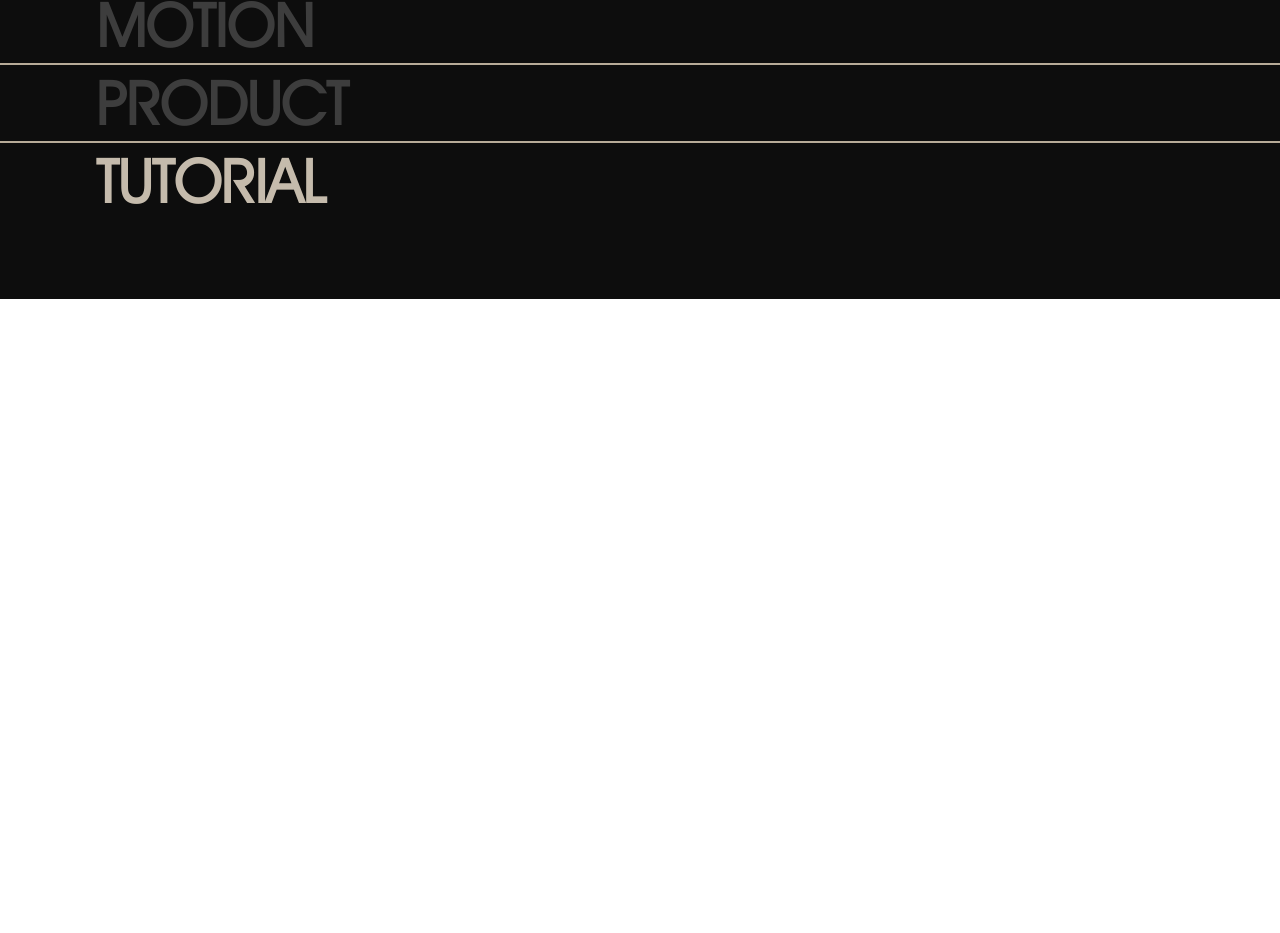
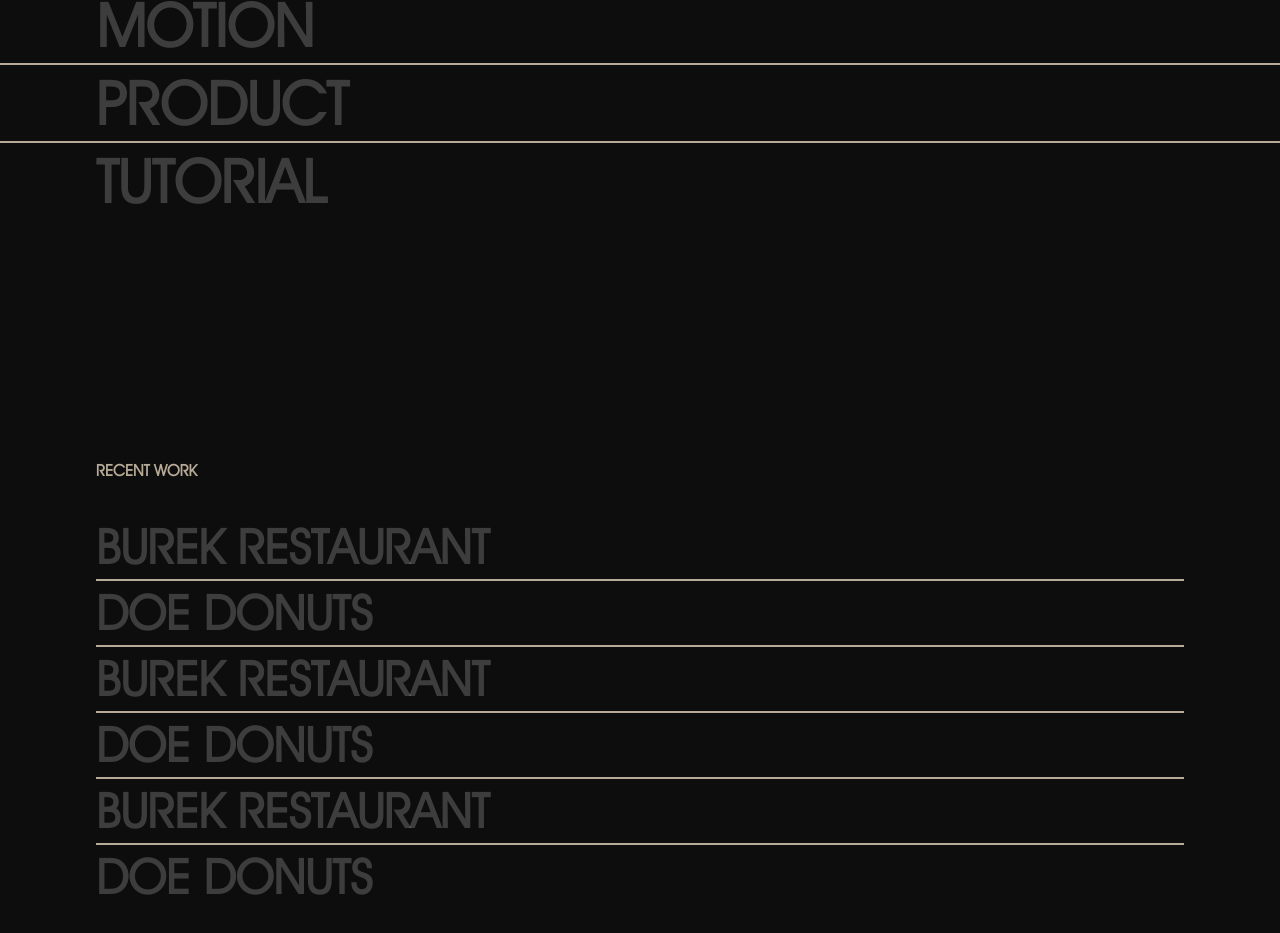
Before and after one commit to Abdelrahman-Magdy-Elawady/portfolio, a React (Vite) app: page / in a window 1280 px wide. Shown: the part 1601-2534 px from the top of the page. Before the commit the page ends 1900 px from the top, so only its background shows below. Built offline with nearby package versions, Linux system fonts and the light colour scheme.

Commit message:
add projects section

```diff
--- /dev/null
+++ b/src/components/Projects.jsx
@@ -0,0 +1,88 @@
+import gsap from "gsap";
+import { useGSAP } from "@gsap/react";
+import { useRef } from "react";
+import RectSectionClip from "./RectSectionClip";
+import TextRevealWithScroll from "./TextRevealWithScroll";
+
+export default function Projects({ children: projects }) {
+  const ref = useRef();
+  const { contextSafe } = useGSAP(() => {}, { scope: ref });
+  const mouseHandler = contextSafe((e) => {
+    const rect = e.currentTarget.getBoundingClientRect();
+    const offsetX = e.clientX - rect.left;
+    const offsetY = e.clientY - rect.top;
+    gsap.to(".imgs-container", {
+      x: `${offsetX}`,
+      y: `${offsetY}`,
+      xPercent: -50,
+      yPercent: -50,
+      width: `250px`,
+      height: "200px",
+      ease: "sine",
+      duration: 0.1,
+    });
+  });
+  const leaveHandler = contextSafe(() => {
+    gsap.to(".imgs-container", {
+      width: `0px`,
+      height: `0px`,
+      ease: "sine",
+      duration: 0.3,
+    });
+  });
+  const translateHandler = contextSafe((index) => {
+    gsap.to(".imgs-container-inner", {
+      yPercent: `${-index * 100}`,
+      ease: "sine",
+      duration: 0.5,
+    });
+  });
+  return (
+    <div ref={ref} className="relative isolate w-full h-full ">
+      <div
+        className="w-full h-full"
+        onMouseMove={mouseHandler}
+        onMouseLeave={leaveHandler}
+      >
+        <div className="pointer-events-none imgs-container absolute  overflow-hidden h-0 w-0 z-10 -translate-y-1/2 -translate-x-1/2">
+          <div className="imgs-container-inner h-full w-full">
+            {projects.map((project, index) => (
+              <div
+                key={index}
+                className="h-full w-full border-[--red] border-2"
+              >
+                <img
+                  src={project?.img}
+                  alt=""
+                  className="size-full object-cover object-center"
+                />
+              </div>
+            ))}
+          </div>
+        </div>
+        <div className="divide-y-2 divide-[--white]">
+          {projects.map((project, index) => (
+            <RectSectionClip
+              className="py-2"
+              onMouseEnter={() => {
+                translateHandler(index);
+              }}
+              key={index}
+              showen={
+                <TextRevealWithScroll
+                  detectionConfig={{
+                    start: "clamp(top 75%)",
+                    end: "clamp(top 50%)",
+                  }}
+                >
+                  {project.title}
+                </TextRevealWithScroll>
+              }
+              hidden={<div>{project.title}</div>}
+            />
+          ))}
+        </div>
+      </div>
+    </div>
+  );
+}
--- a/src/components/RectSectionClip/RectSectionClip.jsx
+++ b/src/components/RectSectionClip.jsx
@@ -1,14 +1,18 @@
-import { cn } from "../../utils";
-import { useTransition } from "../../hooks";
+import { cn } from "../utils";
+import { useTransition } from "../hooks";
 import { useRef } from "react";
-import styles from "./styles.module.css";
 
-export default function RectSectionClip({ children, className }) {
+export default function RectSectionClip({
+  className,
+  showen,
+  hidden,
+  ...rest
+}) {
   const ref = useRef(null);
   const { to } = useTransition(ref);
 
   return (
-    <div className="relative isolate" ref={ref}>
+    <div className="relative isolate" ref={ref} {...rest}>
       <div
         onMouseEnter={() => {
           to(".clip", {
@@ -28,18 +32,17 @@ export default function RectSectionClip({ children, className }) {
         <div
           className={cn(
             className,
-            "absolute bg-[--red] text-[--black] top-0  w-full z-10 clip",
-            styles["red-sec"]
+            "absolute bg-[--red] text-[--black] top-0  w-full z-10 clip"
           )}
           style={{
             clipPath: `inset(50% 0 50% 0)`,
           }}
         >
-          {children}
+          {hidden}
         </div>
-        <div className={styles["black-sec"]}>
+        <div>
           <div className={cn(className, "bg-[--black] text-[--white]")}>
-            {children}
+            {showen}
           </div>
         </div>
       </div>
--- a/src/components/RectSectionClip/styles.module.css
+++ /dev/null
@@ -1,7 +0,0 @@
-.black-sec [data-hide="inblack"] {
-  visibility: hidden;
-}
-
-.red-sec [data-hide="inred"] {
-  visibility: hidden;
-}
--- a/src/components/TextRevealWithScroll.jsx
+++ b/src/components/TextRevealWithScroll.jsx
@@ -1,7 +1,7 @@
 import { useRef } from "react";
 import { useScrollProgress } from "../hooks";
 import { cn } from "../utils";
-export default function TextReveal({
+export default function TextRevealWithScroll({
   children,
   className,
   detectionConfig,
--- a/src/components/index.js
+++ b/src/components/index.js
@@ -3,4 +3,5 @@ export { default as Link } from "./Link";
 export { default as SocialLinks } from "./SocialLinks";
 export { default as TextRevealWithScroll } from "./TextRevealWithScroll";
 export { default as HiddenTextReveal } from "./HiddenTextReveal";
-export { default as RectSectionClip } from "./RectSectionClip/RectSectionClip";
+export { default as RectSectionClip } from "./RectSectionClip";
+export { default as Projects } from "./Projects";
--- a/src/hooks/usePointerFollower.jsx
+++ b/src/hooks/usePointerFollower.jsx
@@ -24,7 +24,7 @@ export default function usePointerFollower(ref, target, config) {
         gsap.to(target, {
           [x]: `${xmouse}%`,
           [y]: `${ymouse}%`,
-          duration: 0.25,
+          duration: 0.3,
         });
       };
       window.addEventListener("mousemove", mouseHandler);
--- a/src/index.css
+++ b/src/index.css
@@ -57,6 +57,16 @@
   .what-i-do-explan {
     @apply text-base;
   }
+  /*----------------------projects---------------------------*/
+  .projects-container-wrapper {
+    @apply w-full font-black  py-40;
+  }
+  .projects-container {
+    @apply space-y-8 mx-8 md:mx-16 lg:mx-24;
+  }
+  .projects-content {
+    @apply text-3xl md:text-5xl uppercase divide-y-2 divide-[--white];
+  }
 }
 
 /* * {
--- a/src/pages/Home/HiddenSection.jsx
+++ b/src/pages/Home/HiddenSection.jsx
@@ -1,5 +1,5 @@
 import { useRef } from "react";
-import { hero, aboutMe, whatIDo } from "./constants";
+import { hero, aboutMe, whatIDo, projects } from "./constants";
 import { useTransition } from "../../hooks";
 
 export default function HiddenSection() {
@@ -80,6 +80,19 @@ export default function HiddenSection() {
           </div>
         </div>
       </section>
+
+      <section className="projects-container-wrapper">
+        <div className="projects-container">
+          <p className="section-title">{projects.title}</p>
+          <div className="projects-content">
+            {projects.content.map((project, i) => (
+              <div key={i} className="py-2">
+                {project.title}
+              </div>
+            ))}
+          </div>
+        </div>
+      </section>
     </article>
   );
 }
--- a/src/pages/Home/RevealedSection.jsx
+++ b/src/pages/Home/RevealedSection.jsx
@@ -1,14 +1,17 @@
 import { myImg } from "../../assets";
-import { hero, aboutMe, whatIDo } from "./constants";
+import { hero, aboutMe, whatIDo, projects } from "./constants";
 import {
   TextRevealWithScroll,
   HiddenTextReveal,
   RectSectionClip,
+  Projects,
 } from "../../components";
+import { useTransition } from "../../hooks";
 
 import { useRef } from "react";
 export default function RevealedSection() {
   const revealedSection = useRef(null);
+  const { to } = useTransition(revealedSection);
 
   return (
     <article ref={revealedSection} className="bg-[--black] text-[--white]">
@@ -62,27 +65,59 @@ export default function RevealedSection() {
           <p className="section-title what-i-do-padding">{whatIDo.title}</p>
           <div className="divide-y-2 divide-[--white]">
             {whatIDo.content.map((skill, index) => (
-              <RectSectionClip key={index} className="what-i-do-padding">
+              <RectSectionClip
+                key={index}
+                className="what-i-do-padding"
+                showen={
                   <div className="flex justify-between items-center  flex-col md:flex-row gap-4 md:gap-8 ">
                     <TextRevealWithScroll
                       className="what-i-do-topic"
                       detectionConfig={{
-                      start: "clamp(top 80%)",
+                        start: "clamp(top 75%)",
                         end: "clamp(top 45%)",
                       }}
                     >
                       {skill.topic}
                     </TextRevealWithScroll>
-
-                  <span
-                    className="what-i-do-explan text-center md:text-end"
-                    data-hide="inblack"
-                  >
+                    <span className="what-i-do-explan text-center md:text-end invisible">
                       {skill.explanation}
                     </span>
                   </div>
-              </RectSectionClip>
+                }
+                hidden={
+                  <div className="flex justify-between items-center  flex-col md:flex-row gap-4 md:gap-8 ">
+                    <div className="what-i-do-topic">{skill.topic}</div>
+                    <span className="what-i-do-explan text-center md:text-end">
+                      {skill.explanation}
+                    </span>
+                  </div>
+                }
+              />
             ))}
+          </div>
+        </div>
+      </section>
+      <section
+        className="projects-container-wrapper"
+        onMouseEnter={() => {
+          to(document.documentElement, {
+            "--size": "0",
+            duration: 0.3,
+            ease: "sine",
+          });
+        }}
+        onMouseLeave={() => {
+          to(document.documentElement, {
+            "--size": "20px",
+            duration: 0.3,
+            ease: "sine",
+          });
+        }}
+      >
+        <div className="projects-container">
+          <p className="section-title">{projects.title}</p>
+          <div className="projects-content">
+            <Projects>{projects.content}</Projects>
           </div>
         </div>
       </section>
--- a/src/pages/Home/constants.jsx
+++ b/src/pages/Home/constants.jsx
@@ -82,3 +82,33 @@ export const whatIDo = {
     },
   ],
 };
+
+export const projects = {
+  title: "recent work",
+  content: [
+    {
+      title: "burek restaurant",
+      img: "/src/assets/imgs/me.jpg",
+    },
+    {
+      title: "doe donuts",
+      img: "/src/assets/imgs/reel-poster.jpg",
+    },
+    {
+      title: "burek restaurant",
+      img: "/src/assets/imgs/me.jpg",
+    },
+    {
+      title: "doe donuts",
+      img: "/src/assets/imgs/reel-poster.jpg",
+    },
+    {
+      title: "burek restaurant",
+      img: "/src/assets/imgs/me.jpg",
+    },
+    {
+      title: "doe donuts",
+      img: "/src/assets/imgs/reel-poster.jpg",
+    },
+  ],
+};
```
Lines whose indentation alone changed are shown as unchanged.
